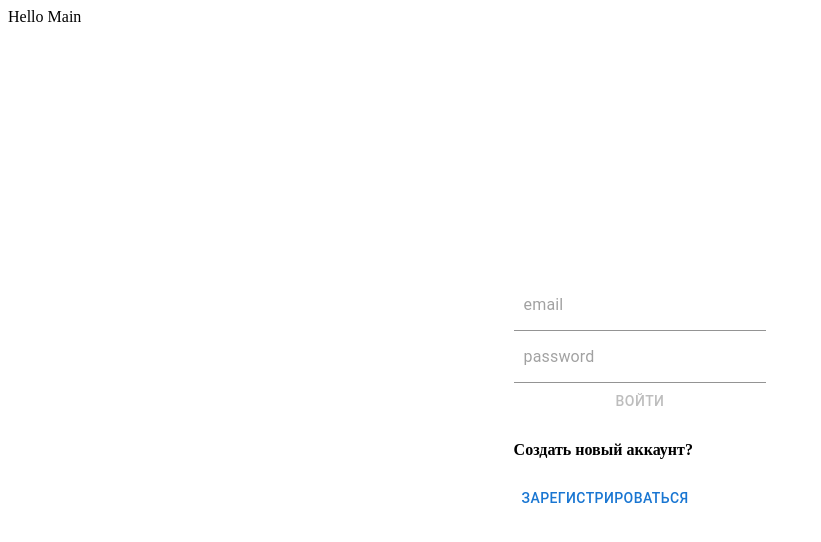
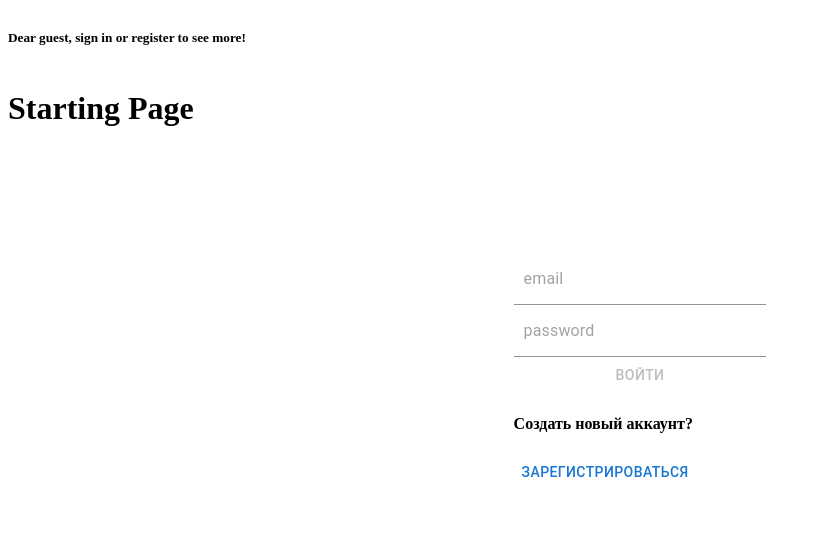
Before and after one commit to FomichevIvan/socialnetwork, a React (Create React App) app: page / in a window 1280 px wide. Shown: the top 542 px of the page, without its empty margins (0-821 px from the left). Built offline with nearby package versions, Linux system fonts and the light colour scheme; no server answers.

Commit message:
topPanel

```diff
--- a/src/App.css
+++ b/src/App.css
@@ -47,13 +47,23 @@
 }
 
 .container {
-    margin: 20% auto;
+    margin: 10% auto;
     display: flex;
     width: 20%;
     flex-direction: column;
-    height: 30%;
+
 }
 
 .container input {
     margin: 10px;
 }
+
+.container-top {
+    display: flex;
+    height: 5%;
+
+}
+
+.greet {
+    margin-left: auto;
+}
--- a/src/App.tsx
+++ b/src/App.tsx
@@ -11,6 +11,7 @@ import { auth } from './index';
 import { useDispatch, useSelector } from 'react-redux';
 import { AppDispatch, RootState } from './store/redux/store';
 import { signInAsCurrUser } from './store/redux/users';
+import { TopPanel } from './components/TopPanel';
 
 function App() {
   const dispatch = useDispatch<AppDispatch>();
@@ -34,6 +35,7 @@ function App() {
   }, [user]);
   return (
     <BrowserRouter>
+      <TopPanel />
       <Routes>
         <Route path={'/'} element={<MainPage />} />
         <Route path={'/login'} element={<AuthForm />} />
--- a/src/components/AuthForm.tsx
+++ b/src/components/AuthForm.tsx
@@ -54,9 +54,9 @@ export function AuthForm() {
       clearInput();
     }
   };
-  useEffect(() => {
-    user && navigate('/posts');
-  }, [user]);
+  // useEffect(() => {
+  //   user && navigate('/posts');
+  // }, [user]);
 
   return (
     <>
--- a/src/components/PostContainer.tsx
+++ b/src/components/PostContainer.tsx
@@ -32,6 +32,7 @@ export default function PostContainer() {
 
   return (
     <>
+      <h1>Post list</h1>
       {/*<Button*/}
       {/*  className={'start-button'}*/}
       {/*  onClick={onModalOpen}*/}
--- /dev/null
+++ b/src/components/TopPanel.tsx
@@ -0,0 +1,37 @@
+import { ReactElement, ReactNode, useEffect } from 'react';
+import { Button } from '@mui/material';
+import { AuthForm } from './AuthForm';
+import { useDispatch, useSelector } from 'react-redux';
+import { AppDispatch, RootState } from '../store/redux/store';
+import { useNavigate } from 'react-router-dom';
+import { signOutUserAsync } from '../store/redux/firebase';
+
+export const TopPanel = (): ReactElement => {
+  const user = useSelector((state: RootState) => state.user.user);
+  const dispatch = useDispatch<AppDispatch>();
+  const navigate = useNavigate();
+
+  const signOut = () => {
+    dispatch(signOutUserAsync());
+  };
+
+  useEffect(() => {
+    navigate('/');
+  }, [user]);
+  return (
+    <div className="container-top">
+      {user ? (
+        <>
+          <Button onClick={signOut}>SignOut</Button>{' '}
+          <h5 className="greet">{`You logged in as ${user.uid}`}</h5>
+        </>
+      ) : (
+        <>
+          <h5>Dear guest, sign in or register to see more!</h5>
+        </>
+      )}
+    </div>
+  );
+};
+
+//
--- a/src/pages/MainPage.tsx
+++ b/src/pages/MainPage.tsx
@@ -14,19 +14,25 @@ import { AuthForm } from '../components/AuthForm';
 
 export const MainPage = () => {
   const user = useSelector((state: RootState) => state.user.user);
-  const dispatch = useDispatch<AppDispatch>();
 
-  const signOut = () => {
-    dispatch(signOutUserAsync());
-  };
+  const navigate = useNavigate();
+
+  useEffect(() => {
+    user && navigate('/posts');
+  }, [user]);
 
   return (
     <>
-      {'Hello Main'}
-      {user ? <Button onClick={signOut}>SignOut</Button> : <AuthForm />}
+      <h1>Starting Page</h1>
+      {!user && <AuthForm />}
     </>
   );
 };
 // как компоновать мои компоненты?(( Я после логинизации планировал перемещать на адрес с постами. Направление на
 // ручку /posts было в компоненте формы аутентификации. Но она размонтируется, как только пявляется юзер (строка 26
-// в этом файле). Значит, такая логика компоновки неверна!
+// в этом файле). я управляю навигацией внутри этого компонета. Значит, такая логика компоновки неверна!
+
+//если я на майнпейдж использую внутренний роутинг компонента, то он не работает. Если я нахожусь в самом
+// компоненте, то работает.
+
+//как разместить общий для всех компонент, типа навбара
--- a/src/pages/PostsPage.tsx
+++ b/src/pages/PostsPage.tsx
@@ -1,6 +1,3 @@
-import { ListComponent } from '../components';
-import { useSelector } from 'react-redux';
-import { RootState } from '../store/redux/store';
 import PostContainer from '../components/PostContainer';
 
 export const PostsPage = () => {
--- a/src/store/redux/firebase.ts
+++ b/src/store/redux/firebase.ts
@@ -50,16 +50,6 @@ export const registerUserAsync = createAsyncThunk(
   }
 );
 
-export const signOutUser = () => {
-  signOut(auth)
-    .then(() => {
-      console.log('Signed out');
-    })
-    .catch(error => {
-      console.log(error, 'err');
-    });
-};
-
 export const signOutUserAsync = createAsyncThunk(
   'signOutUser',
   async (_, { rejectWithValue }) => {
--- a/src/ui-kit/Toast.tsx
+++ b/src/ui-kit/Toast.tsx
@@ -1,8 +1,10 @@
 import { Alert, AlertProps } from '@mui/material';
 
 export const Toast = (info: AlertProps) => {
-  // как children тут оказались???
-  // как унифицировать объект пропсов и передавать общий для всех вариантов?
+  // как children тут оказались (почему дети и северити в одном объекте инфо приходят)???
+  // как расширить возможные пропсы для компонента с типом из библиотеки (если я хочу передавать и другие данные в
+  // такой компонент)
+  // как унифицировать объект пропсов и передавать общий для всех вариантов (ошибка, успех и тп)?
   //  как обработать наименования ошибок с firebase
   const { severity, children } = info;
   return (
```
